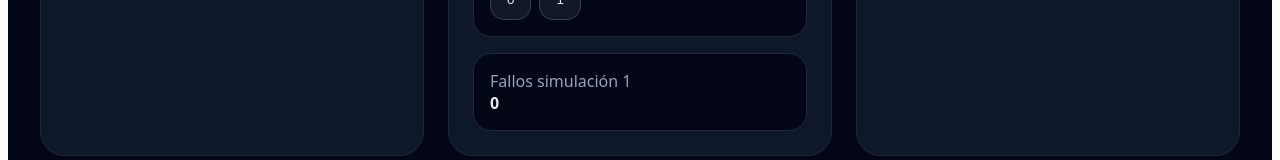
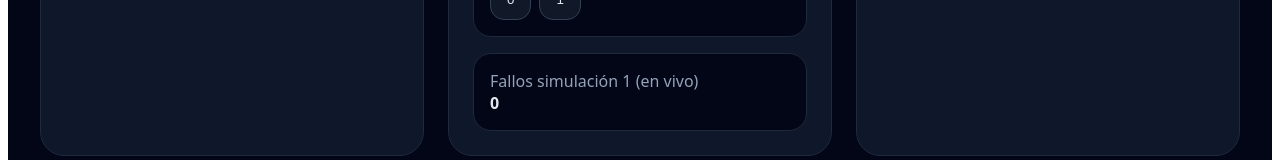
Before and after one commit to yaus40393/MONAD_BLITZ, a Next.js app: page / in a window 1280 px wide. Shown: the part 1193-1353 px from the top of the page. Built offline with nearby package versions, Linux system fonts and the light colour scheme.

Commit message:
feat: clarify sim2 live fault counting

```diff
--- a/app/page.tsx
+++ b/app/page.tsx
@@ -88,7 +88,7 @@ export default function Page() {
               <FlagRow label="claimId no procesado" value={claimFlags.claimIdFresh} onZero={() => setFlag('claimIdFresh', 0)} onOne={() => setFlag('claimIdFresh', 1)} />
             </div>
             <div style={{ marginTop: 16, display: 'grid', gap: 10 }}>
-              <Info label="Fallos simulación 1" value={String(faultCount1)} />
+              <Info label="Fallos simulación 1 (en vivo)" value={String(faultCount1)} />
             </div>
           </div>
 
```
